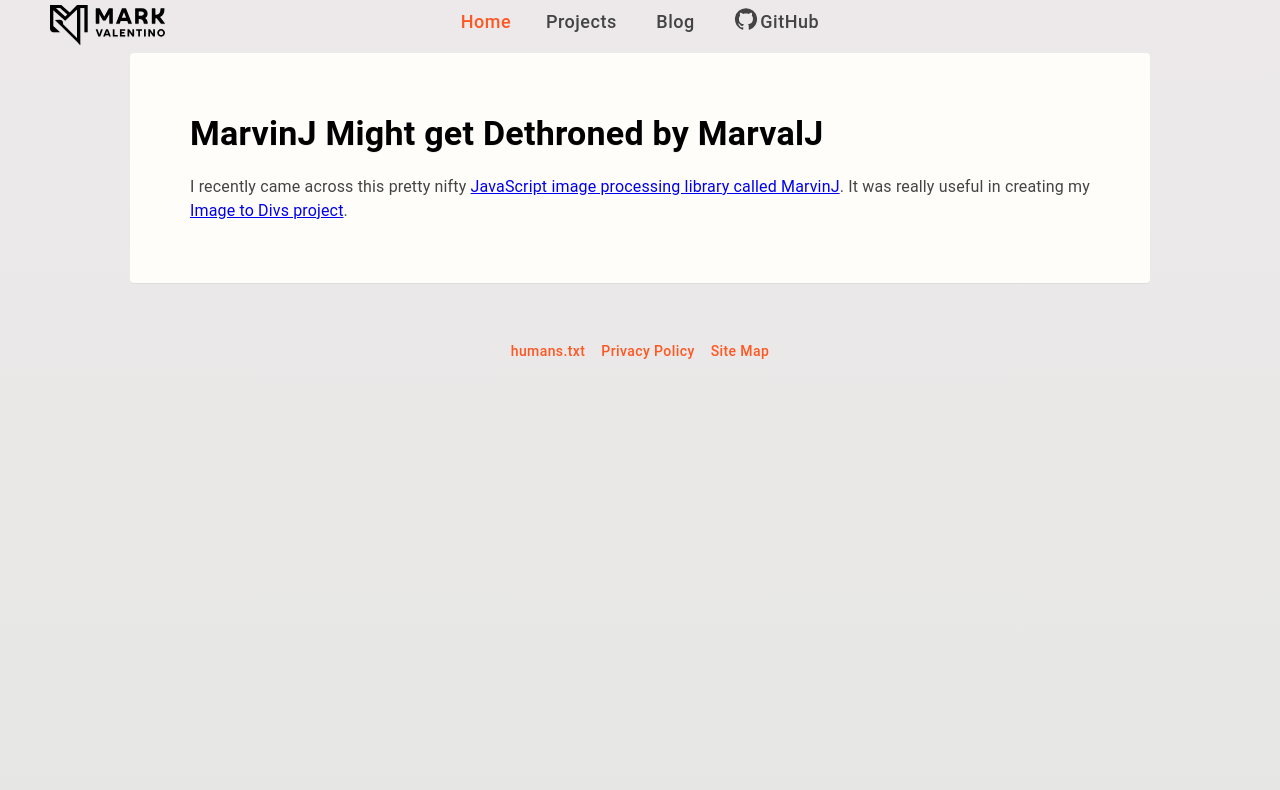
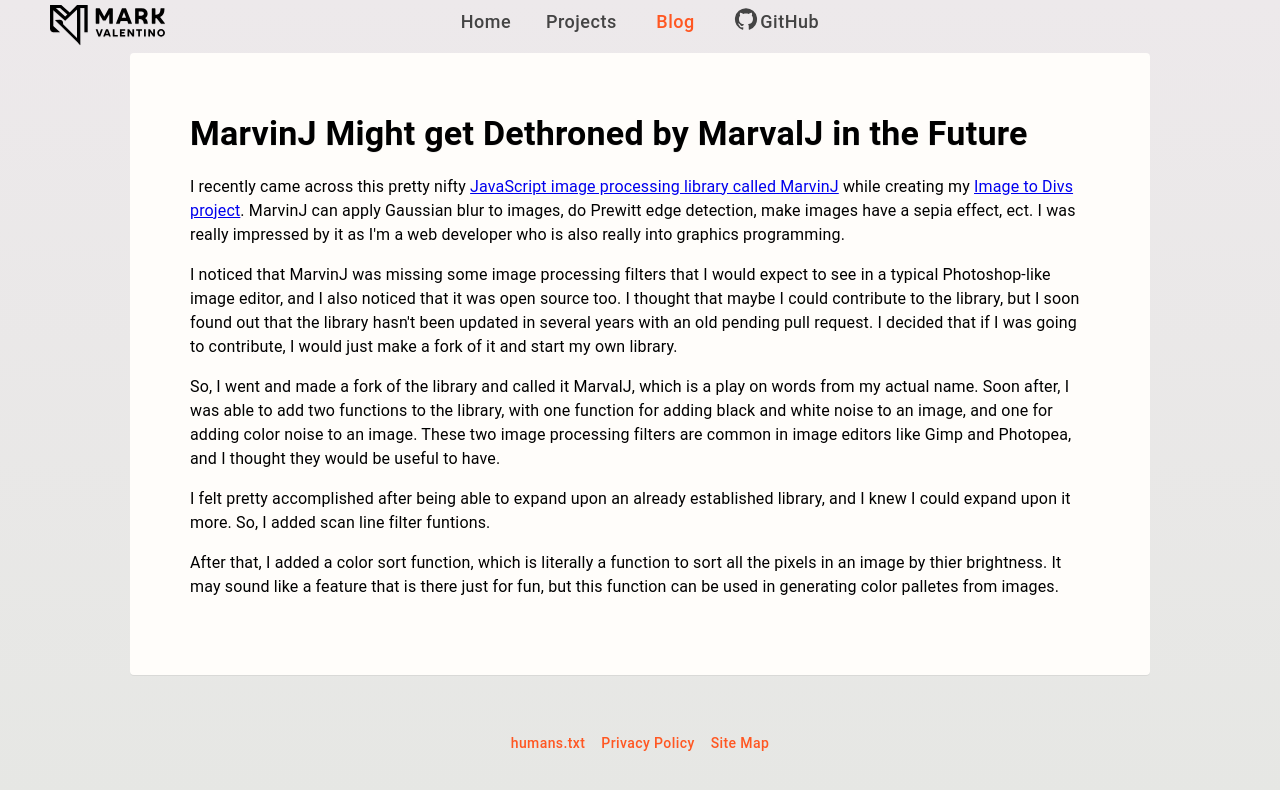
Before and after one commit to M-Valentino/M-Valentino_Node, a Next.js app: page /blog in a window 1280 px wide. Shown: the top 790 px of the page. Built offline with nearby package versions, Linux system fonts and the light colour scheme.

Commit message:
filled out blog post more

```diff
--- a/src/components/navbar.jsx
+++ b/src/components/navbar.jsx
@@ -130,7 +130,7 @@ const NavBar = (props) => {
               Blog
             </Button>
             <Button
-              color={activeLink === 2 ? "primary" : "secondary"}
+              color={activeLink === 3 ? "primary" : "secondary"}
               style={{ fontSize: 18 }}
               LinkComponent={Link}
               href="https://github.com/M-Valentino"
--- a/src/pages/blog.jsx
+++ b/src/pages/blog.jsx
@@ -33,7 +33,7 @@ export default function Home() {
       </Head>
 
       <ThemeProvider theme={MainTheme}>
-        <NavBar activeLink={0} />
+        <NavBar activeLink={2} />
         <main>
           <div
             style={{
@@ -55,22 +55,50 @@ export default function Home() {
                 fontWeight: "bolder",
               }}
             >
-              MarvinJ Might get Dethroned by MarvalJ
+              MarvinJ Might get Dethroned by MarvalJ in the Future
             </Typography>
-            <Typography
-              variant="body1"
-              color="text.secondary"
-              style={{ textAlign: isDesktopView ? "justify" : "left" }}
-            >
+            <Typography paragraph>
               I recently came across this pretty nifty{" "}
               <Link href={LANGUAGE_LINKS[LANGUAGES.marvinJ]}>
                 JavaScript image processing library called MarvinJ
-              </Link>
-              . It was really useful in creating my{" "}
+              </Link>{" "}
+              while creating my{" "}
               <Link href={`/project/${PROJECT_TITLES.imageToDivs}`}>
                 Image to Divs project
               </Link>
-              .
+              . MarvinJ can apply Gaussian blur to images, do Prewitt edge
+              detection, make images have a sepia effect, ect. I was really
+              impressed by it as I'm a web developer who is also really into
+              graphics programming.
+            </Typography>
+            <Typography paragraph>
+              I noticed that MarvinJ was missing some image processing filters
+              that I would expect to see in a typical Photoshop-like image
+              editor, and I also noticed that it was open source too. I thought
+              that maybe I could contribute to the library, but I soon found out
+              that the library hasn't been updated in several years with an old
+              pending pull request. I decided that if I was going to contribute,
+              I would just make a fork of it and start my own library.
+            </Typography>
+            <Typography paragraph>
+              So, I went and made a fork of the library and called it MarvalJ,
+              which is a play on words from my actual name. Soon after, I was
+              able to add two functions to the library, with one function for
+              adding black and white noise to an image, and one for adding color
+              noise to an image. These two image processing filters are common
+              in image editors like Gimp and Photopea, and I thought they would
+              be useful to have.
+            </Typography>
+            <Typography paragraph>
+              I felt pretty accomplished after being able to expand upon an
+              already established library, and I knew I could expand upon it
+              more. So, I added scan line filter funtions.
+            </Typography>
+            <Typography paragraph>
+              After that, I added a color sort function, which is literally a
+              function to sort all the pixels in an image by thier brightness.
+              It may sound like a feature that is there just for fun, but this
+              function can be used in generating color palletes from images.
             </Typography>
           </div>
         </main>
```
